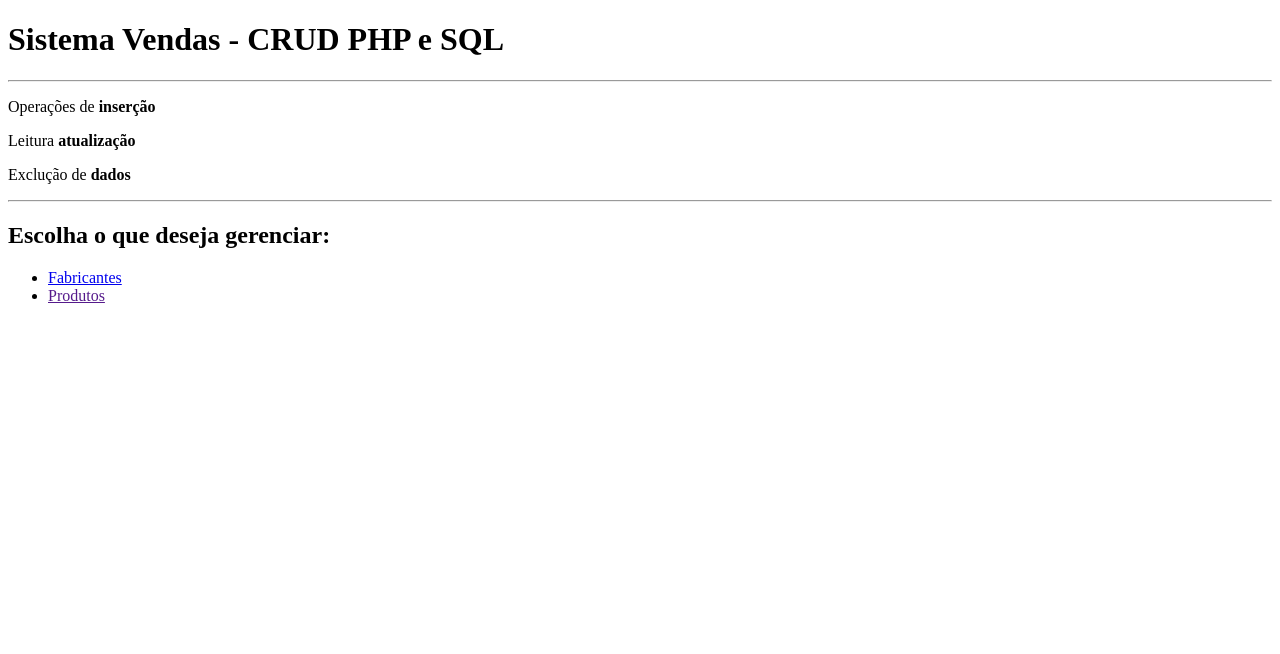
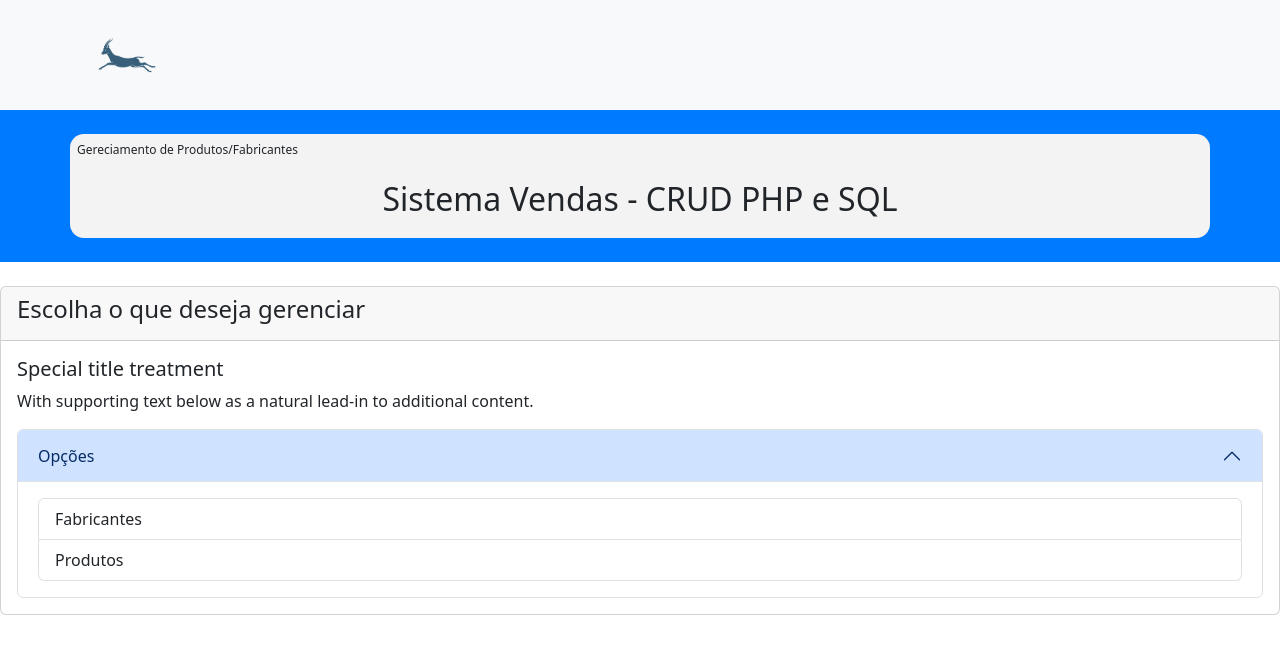
Before and after one commit to ZimboSebastiao/exemplo-crud-php, a PHP site: page / in a window 1280 px wide. Shown: the top 654 px of the page. Run offline with PHP 8.4, Linux system fonts and the light colour scheme.

Commit message:
estilizando pagina index

```diff
--- /dev/null
+++ b/css/style.css
@@ -0,0 +1,22 @@
+
+
+.estilo {
+    background-color: #f3f3f3;
+    padding: 12px;
+    border-radius: 14px;
+}
+
+.hero {
+    font-size: 12px;
+    left: -5px;
+    top: -5px;
+    position: relative;
+}
+
+.format {
+    text-align: center;
+}
+
+.contneir {
+    background-color:  #007bff;
+}
--- a/index.php
+++ b/index.php
@@ -4,21 +4,72 @@
     <meta charset="UTF-8">
     <meta name="viewport" content="width=device-width, initial-scale=1.0">
     <title>CRUD PHP e SQL</title>
+     <link href="https://cdn.jsdelivr.net/npm/bootstrap@5.3.1/dist/css/bootstrap.min.css" rel="stylesheet" integrity="sha384-4bw+/aepP/YC94hEpVNVgiZdgIC5+VKNBQNGCHeKRQN+PtmoHDEXuppvnDJzQIu9" crossorigin="anonymous">
+     <link rel="stylesheet" href="css/style.css">
 </head>
 <body>
-    <h1>Sistema Vendas - CRUD PHP e SQL</h1>
-    <hr>
+    <!-- ======== HEADER ========= -->
 
-    <p>Operações de <b>inserção</b></p>
-    <p>Leitura <b>atualização</b></p>
-    <p>Exclução de <b>dados</b></p>
-    <hr>
+    <header>
+        <nav class="navbar bg-body-tertiary">
+            <div class="container">
+                <a class="navbar-brand" href="#">
+                <img src="img/palanc.png"
+                width="90" height="84">
 
-    <h2>Escolha o que deseja gerenciar:</h2>
+                </a>
+            </div>
+        </nav>
+    </header> <!-- FIM HEADER  -->
 
-    <ul>
-        <li><a href="fabricantes/visualizar.php">Fabricantes</a></li>
-        <li><a href="">Produtos</a></li>
-    </ul>
+    <main>
+
+    <div class="container-xxl contneir">
+        <br>
+        <div class="container estilo">
+            <p class="hero">Gereciamento de Produtos/Fabricantes</p>
+            <h2 class="format">Sistema Vendas - CRUD PHP e SQL</h2>
+        </div>
+        <br>
+    </div>
+    <br>
+
+    <div class="card">
+        <div class="card-header">
+            <h4>Escolha o que deseja gerenciar</h4>
+        </div>
+        <div class="card-body">
+            <h5 class="card-title">Special title treatment</h5>
+            <p class="card-text">With supporting text below as a natural lead-in to additional content.</p>
+
+        <div class="accordion" id="accordionPanelsStayOpenExample">
+            <div class="accordion-item">
+                <h2 class="accordion-header">
+                <button class="accordion-button" type="button" data-bs-toggle="collapse" data-bs-target="#panelsStayOpen-collapseOne" aria-expanded="true" aria-controls="panelsStayOpen-collapseOne">
+                    Opções
+                </button>
+                </h2>
+                <div id="panelsStayOpen-collapseOne" class="accordion-collapse collapse show">
+                <div class="accordion-body">
+                <div class="list-group">
+                    <a href="fabricantes/visualizar.php" class="list-group-item list-group-item-action" aria-current="true">Fabricantes</a>
+                    <a href="#" class="list-group-item list-group-item-action">Produtos</a>
+                </div>
+                </div>
+                </div>
+            </div>
+        </div>
+        </div>
+    </div>
+
+    </main>
+
+
+
+
+
+
+<script src="https://cdn.jsdelivr.net/npm/bootstrap@5.3.1/dist/js/bootstrap.bundle.min.js" integrity="sha384-HwwvtgBNo3bZJJLYd8oVXjrBZt8cqVSpeBNS5n7C8IVInixGAoxmnlMuBnhbgrkm" crossorigin="anonymous"></script>
+  </body>
 </body>
 </html>
```
Also changed, not shown: img/pala.png (added), img/palanc.png (added), img/palanca.jpeg (added), 1 other file.
